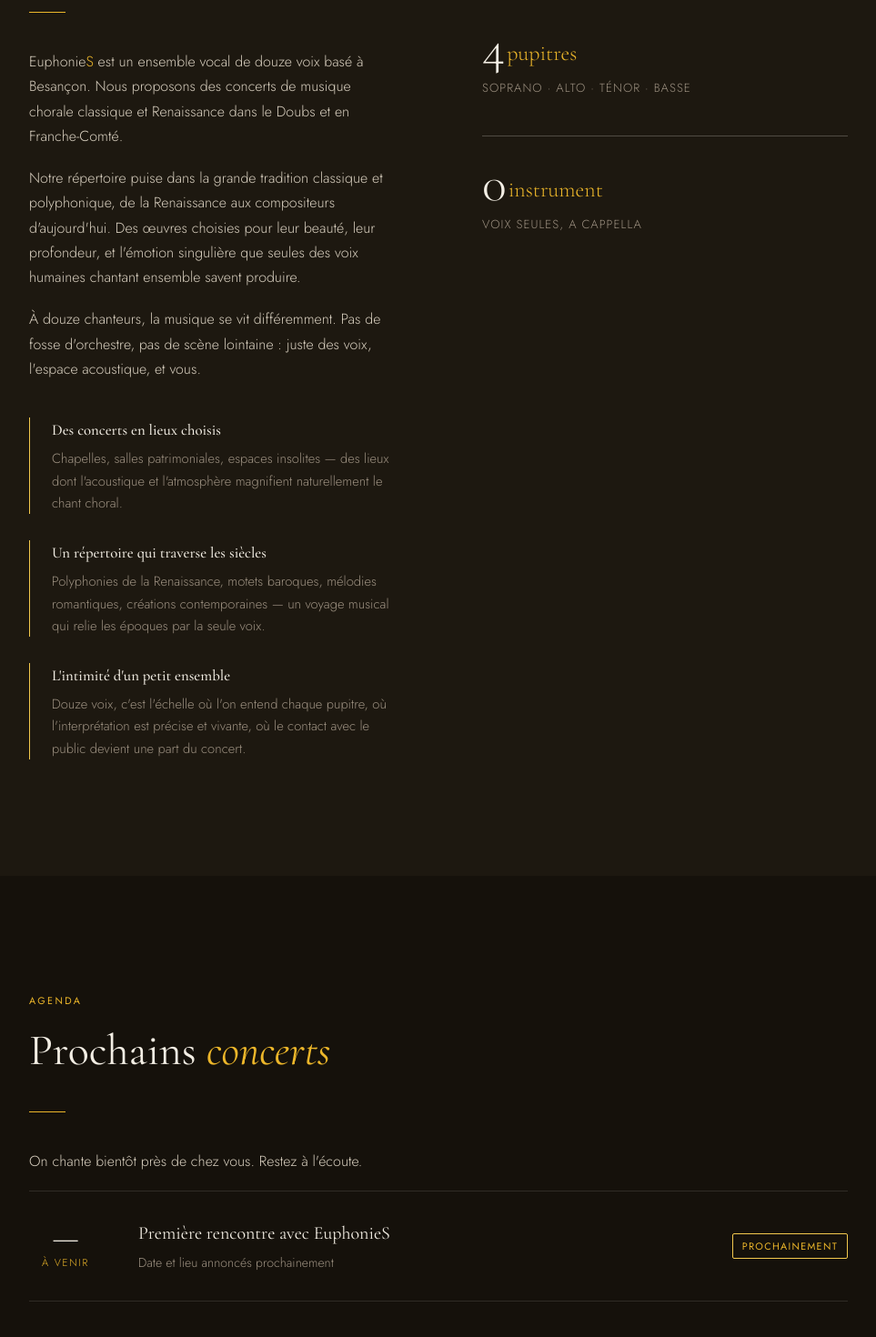
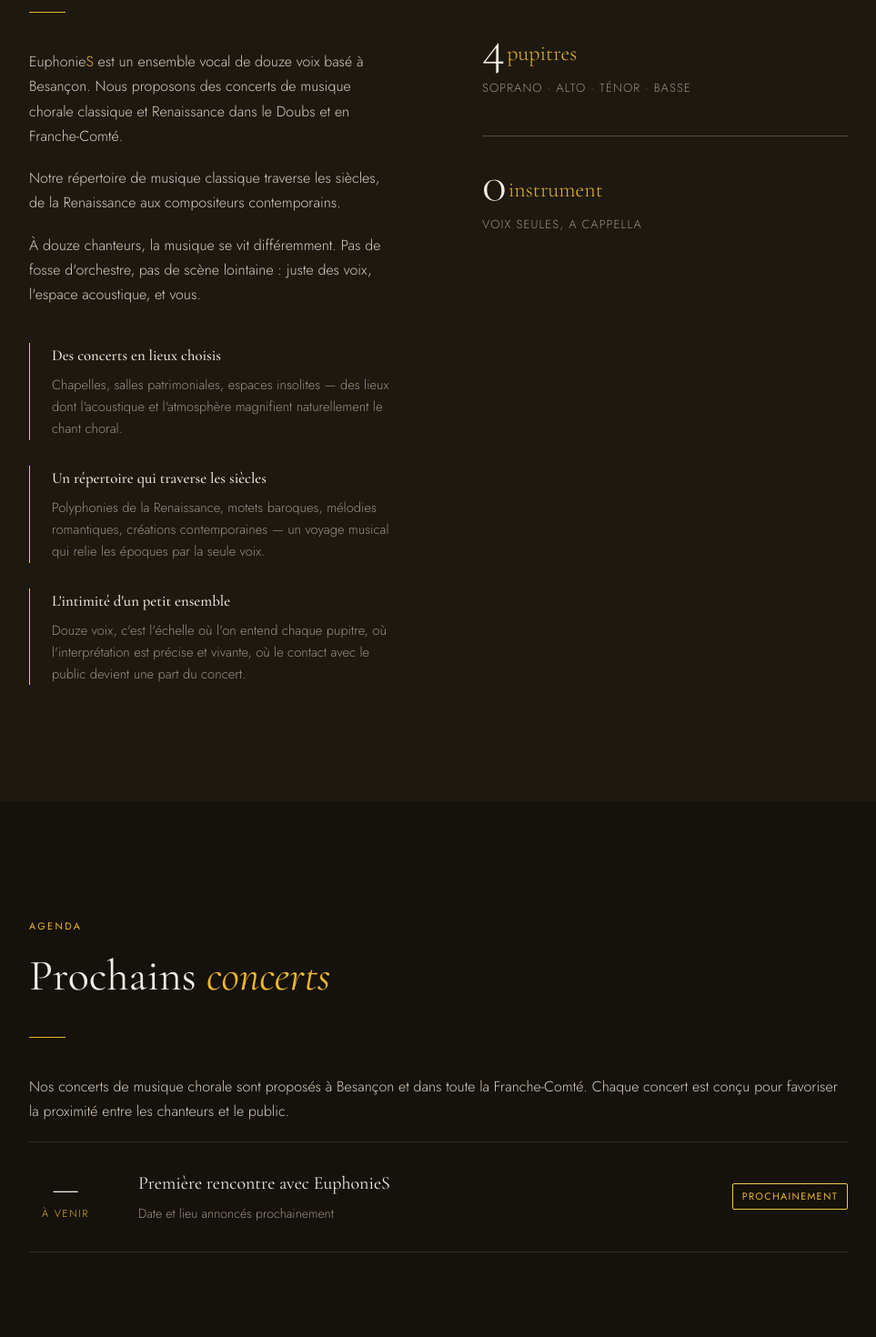
Before and after one commit to TimVille25/euphonies, a React (Vite) app: page / in a window 1280 px wide. Shown: the part 1162-2632 px from the top of the page at 91% size, without its empty margins (158-1121 px from the left). Built offline with nearby package versions, Linux system fonts and the light colour scheme.

Commit message:
fix: améliorer le texte descriptif des concerts et du répertoire musical

```diff
--- a/src/components/organisms/ConcertList/index.tsx
+++ b/src/components/organisms/ConcertList/index.tsx
@@ -43,7 +43,8 @@ export default function ConcertList() {
       ))}
       <div className={styles['l-container']}>
         <SectionHeader label="Agenda" heading={<>Prochains <em>concerts</em></>} />
-        <p>On chante bientôt près de chez vous. Restez à l'écoute.</p>
+        <p>Nos concerts de musique chorale sont proposés à Besançon et dans toute la Franche-Comté.
+          Chaque concert est conçu pour favoriser la proximité entre les chanteurs et le public.</p>
         <div className={styles['o-concerts']}>
           {concerts.map((concert) => (
             <ConcertCard key={concert.id} concert={concert} />
--- a/src/components/organisms/PresentationSection/index.tsx
+++ b/src/components/organisms/PresentationSection/index.tsx
@@ -43,10 +43,7 @@ export default function PresentationSection() {
               Renaissance dans le Doubs et en Franche-Comté.
             </p>
             <p>
-              Notre répertoire puise dans la grande tradition classique et polyphonique, de la
-              Renaissance aux compositeurs d'aujourd'hui. Des œuvres choisies pour leur beauté, leur
-              profondeur, et l'émotion singulière que seules des voix humaines chantant ensemble savent
-              produire.
+              Notre répertoire de musique classique traverse les siècles, de la Renaissance aux compositeurs contemporains.
             </p>
             <p>
               À douze chanteurs, la musique se vit différemment. Pas de fosse d'orchestre, pas de
```
